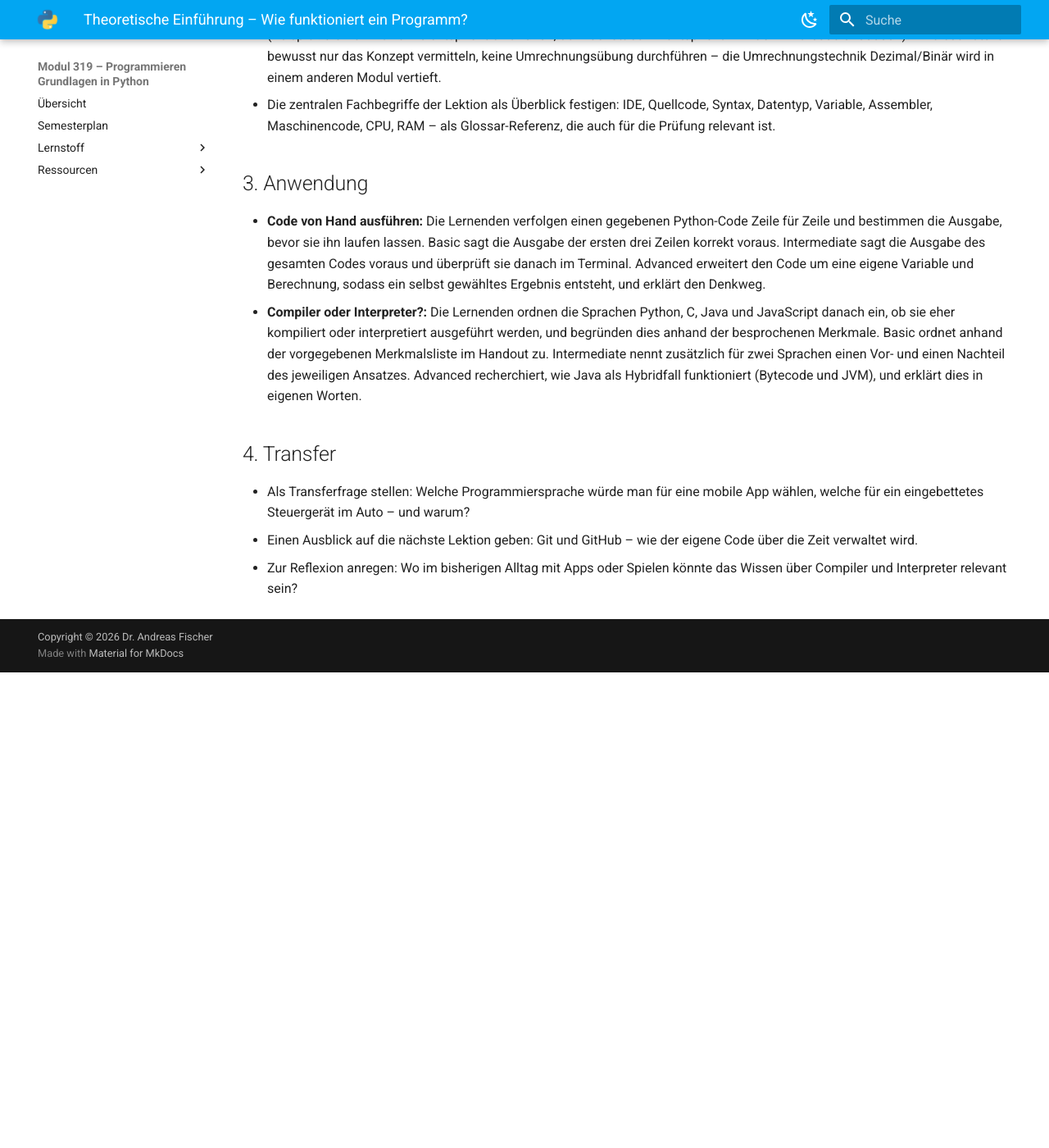
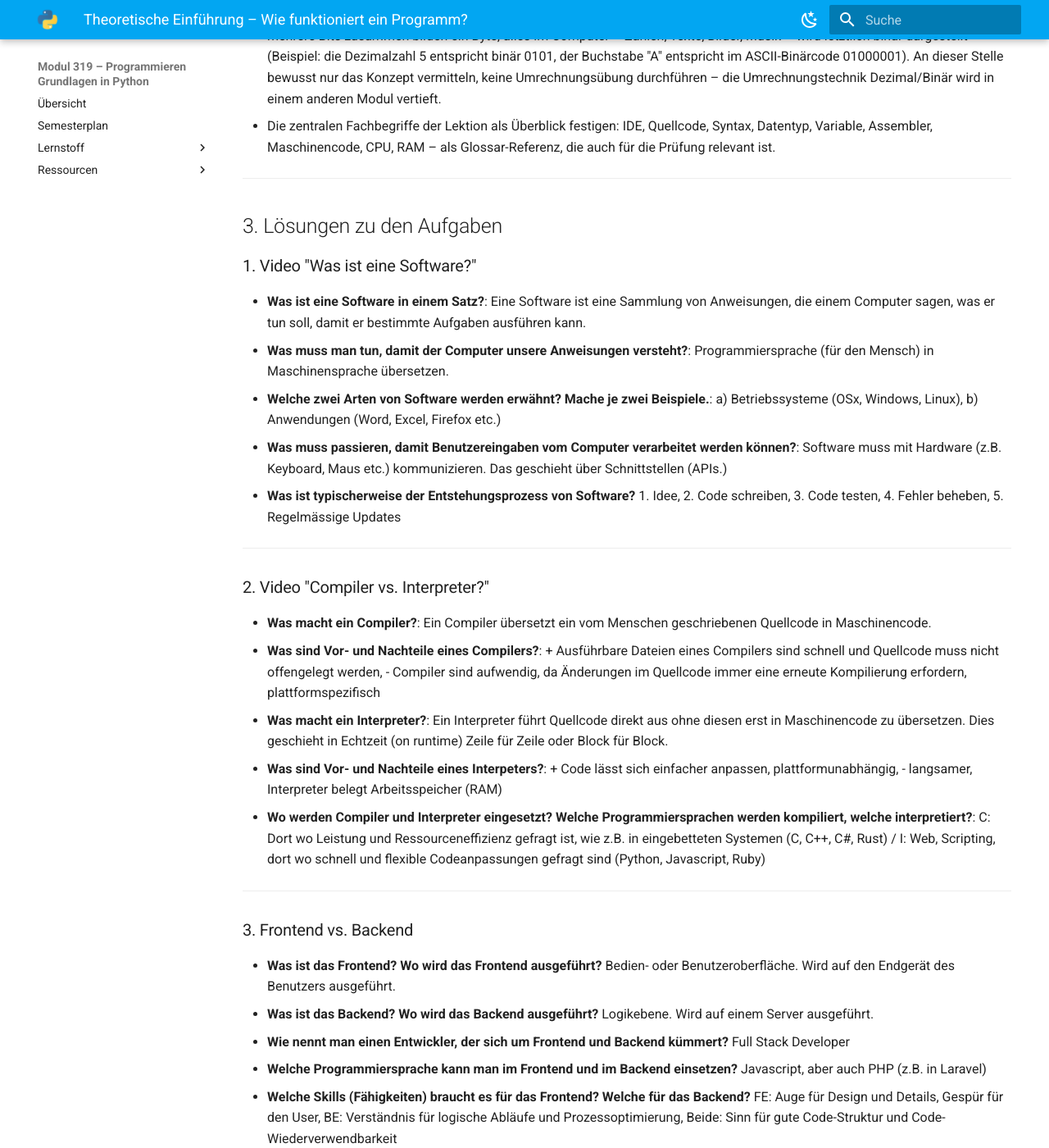
Before and after one commit to af81/python-school, an MkDocs documentation site: the page built from docs/lehrer/theoretische-einfuehrung-skript.md, in a window 1280 px wide and 1400 px high, scrolled down 1155 px. Shown: the whole window at 82% size. Built offline with MkDocs 1.6.1 and Material for MkDocs 9.7.7, drawn with Linux system fonts in a browser that asks for light colours; before the commit the page ends 1975 px from its top, so only the background shows below that.

Commit message:
1908261639

```diff
--- a/docs/lehrer/theoretische-einfuehrung-skript.md
+++ b/docs/lehrer/theoretische-einfuehrung-skript.md
@@ -9,6 +9,8 @@
 - Mit einer kurzen Geschichte einsteigen: Eine Entwicklerin sucht stundenlang einen Fehler, weil sie den Unterschied zwischen einem Syntaxfehler (wird schon beim Übersetzen erkannt) und einem Laufzeitfehler (zeigt sich erst während der Ausführung) nicht kennt.
 - Die Klasse fragen, was ihrer Meinung nach passiert, wenn man in VS Code auf "Run" drückt – zwei Minuten mit der Sitznachbarin oder dem Sitznachbarn austauschen lassen, danach zwei bis drei Wortmeldungen sammeln.
 
+---
+
 ## 2. Grundlagen
 
 - Das EVA-Prinzip als Grundmuster jedes Programms einführen: Eingabe (Benutzer oder System liefert Daten), Verarbeitung (das Programm führt Schritt für Schritt Berechnungen, Vergleiche und Logik aus) und Ausgabe (das Ergebnis wird angezeigt, gespeichert oder weitergegeben). Am Rezept-Bild aus Lektion 1 anknüpfen und live an einem kleinen Python-Beispiel zeigen: Der Benutzer gibt seinen Namen ein, das Programm setzt eine Begrüssung zusammen, und das Ergebnis wird ausgegeben.
@@ -18,10 +20,37 @@
 - Binärcode als Grundsprache des Computers kurz einführen: Ein Computer kennt nur elektrische Signale ein (1) und aus (0); mehrere Bits zusammen bilden ein Byte; alles im Computer – Zahlen, Texte, Bilder, Musik – wird letztlich binär dargestellt (Beispiel: die Dezimalzahl 5 entspricht binär 0101, der Buchstabe "A" entspricht im ASCII-Binärcode 01000001). An dieser Stelle bewusst nur das Konzept vermitteln, keine Umrechnungsübung durchführen – die Umrechnungstechnik Dezimal/Binär wird in einem anderen Modul vertieft.
 - Die zentralen Fachbegriffe der Lektion als Überblick festigen: IDE, Quellcode, Syntax, Datentyp, Variable, Assembler, Maschinencode, CPU, RAM – als Glossar-Referenz, die auch für die Prüfung relevant ist.
 
-## 3. Anwendung
+---
 
-- **Code von Hand ausführen:** Die Lernenden verfolgen einen gegebenen Python-Code Zeile für Zeile und bestimmen die Ausgabe, bevor sie ihn laufen lassen. Basic sagt die Ausgabe der ersten drei Zeilen korrekt voraus. Intermediate sagt die Ausgabe des gesamten Codes voraus und überprüft sie danach im Terminal. Advanced erweitert den Code um eine eigene Variable und Berechnung, sodass ein selbst gewähltes Ergebnis entsteht, und erklärt den Denkweg.
-- **Compiler oder Interpreter?:** Die Lernenden ordnen die Sprachen Python, C, Java und JavaScript danach ein, ob sie eher kompiliert oder interpretiert ausgeführt werden, und begründen dies anhand der besprochenen Merkmale. Basic ordnet anhand der vorgegebenen Merkmalsliste im Handout zu. Intermediate nennt zusätzlich für zwei Sprachen einen Vor- und einen Nachteil des jeweiligen Ansatzes. Advanced recherchiert, wie Java als Hybridfall funktioniert (Bytecode und JVM), und erklärt dies in eigenen Worten.
+## 3. Lösungen zu den Aufgaben
+
+### 1. Video "Was ist eine Software?"
+
+- **Was ist eine Software in einem Satz?**: Eine Software ist eine Sammlung von Anweisungen, die einem Computer sagen, was er tun soll, damit er bestimmte Aufgaben ausführen kann.
+- **Was muss man tun, damit der Computer unsere Anweisungen versteht?**: Programmiersprache (für den Mensch) in Maschinensprache übersetzen.
+- **Welche zwei Arten von Software werden erwähnt? Mache je zwei Beispiele.**: a) Betriebssysteme (OSx, Windows, Linux), b) Anwendungen (Word, Excel, Firefox etc.)
+- **Was muss passieren, damit Benutzereingaben vom Computer verarbeitet werden können?**: Software muss mit Hardware (z.B. Keyboard, Maus etc.) kommunizieren. Das geschieht über Schnittstellen (APIs.)
+- **Was ist typischerweise der Entstehungsprozess von Software?** 1. Idee, 2. Code schreiben, 3. Code testen, 4. Fehler beheben, 5. Regelmässige Updates
+
+---
+
+### 2. Video "Compiler vs. Interpreter?"
+
+- **Was macht ein Compiler?**: Ein Compiler übersetzt ein vom Menschen geschriebenen Quellcode in Maschinencode.
+- **Was sind Vor- und Nachteile eines Compilers?**: + Ausführbare Dateien eines Compilers sind schnell und Quellcode muss nicht offengelegt werden, - Compiler sind aufwendig, da Änderungen im Quellcode immer eine erneute Kompilierung erfordern, plattformspezifisch
+- **Was macht ein Interpreter?**: Ein Interpreter führt Quellcode direkt aus ohne diesen erst in Maschinencode zu übersetzen. Dies geschieht in Echtzeit (on runtime) Zeile für Zeile oder Block für Block.
+- **Was sind Vor- und Nachteile eines Interpeters?**: + Code lässt sich einfacher anpassen, plattformunabhängig, - langsamer, Interpreter belegt Arbeitsspeicher (RAM)
+- **Wo werden Compiler und Interpreter eingesetzt? Welche Programmiersprachen werden kompiliert, welche interpretiert?**: C: Dort wo Leistung und Ressourceneffizienz gefragt ist, wie z.B. in eingebetteten Systemen (C, C++, C#, Rust) / I: Web, Scripting, dort wo schnell und flexible Codeanpassungen gefragt sind (Python, Javascript, Ruby)
+
+---
+
+### 3. Frontend vs. Backend
+
+- **Was ist das Frontend? Wo wird das Frontend ausgeführt?** Bedien- oder Benutzeroberfläche. Wird auf den Endgerät des Benutzers ausgeführt.
+- **Was ist das Backend? Wo wird das Backend ausgeführt?** Logikebene. Wird auf einem Server ausgeführt.
+- **Wie nennt man einen Entwickler, der sich um Frontend und Backend kümmert?** Full Stack Developer
+- **Welche Programmiersprache kann man im Frontend und im Backend einsetzen?** Javascript, aber auch PHP (z.B. in Laravel)
+- **Welche Skills (Fähigkeiten) braucht es für das Frontend? Welche für das Backend?** FE: Auge für Design und Details, Gespür für den User, BE: Verständnis für logische Abläufe und Prozessoptimierung, Beide: Sinn für gute Code-Struktur und Code-Wiederverwendbarkeit
 
 ## 4. Transfer
 
```
Also changed, not shown: docs/schueler/theoretische-einfuehrung-handout.md (+50 -44 lines).
